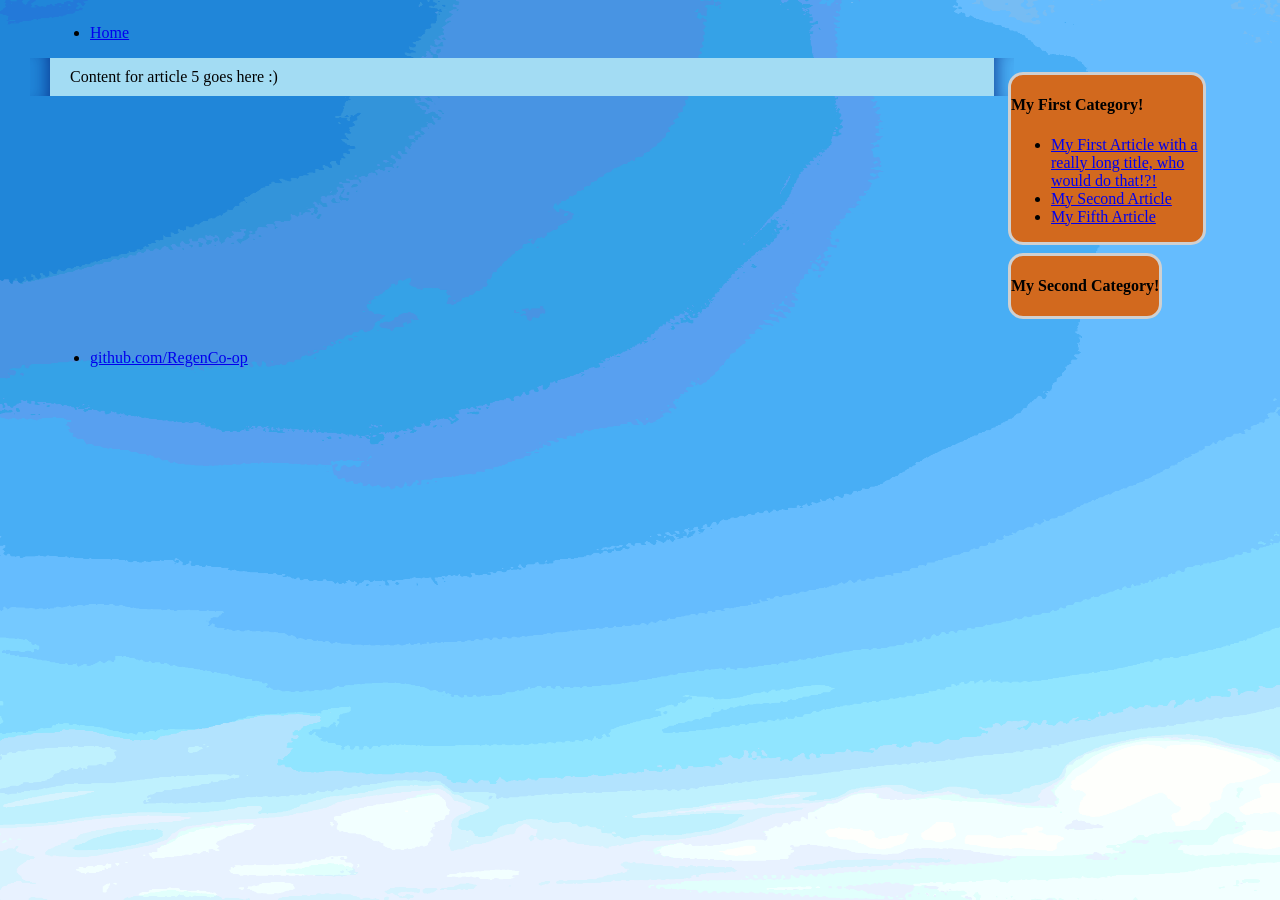
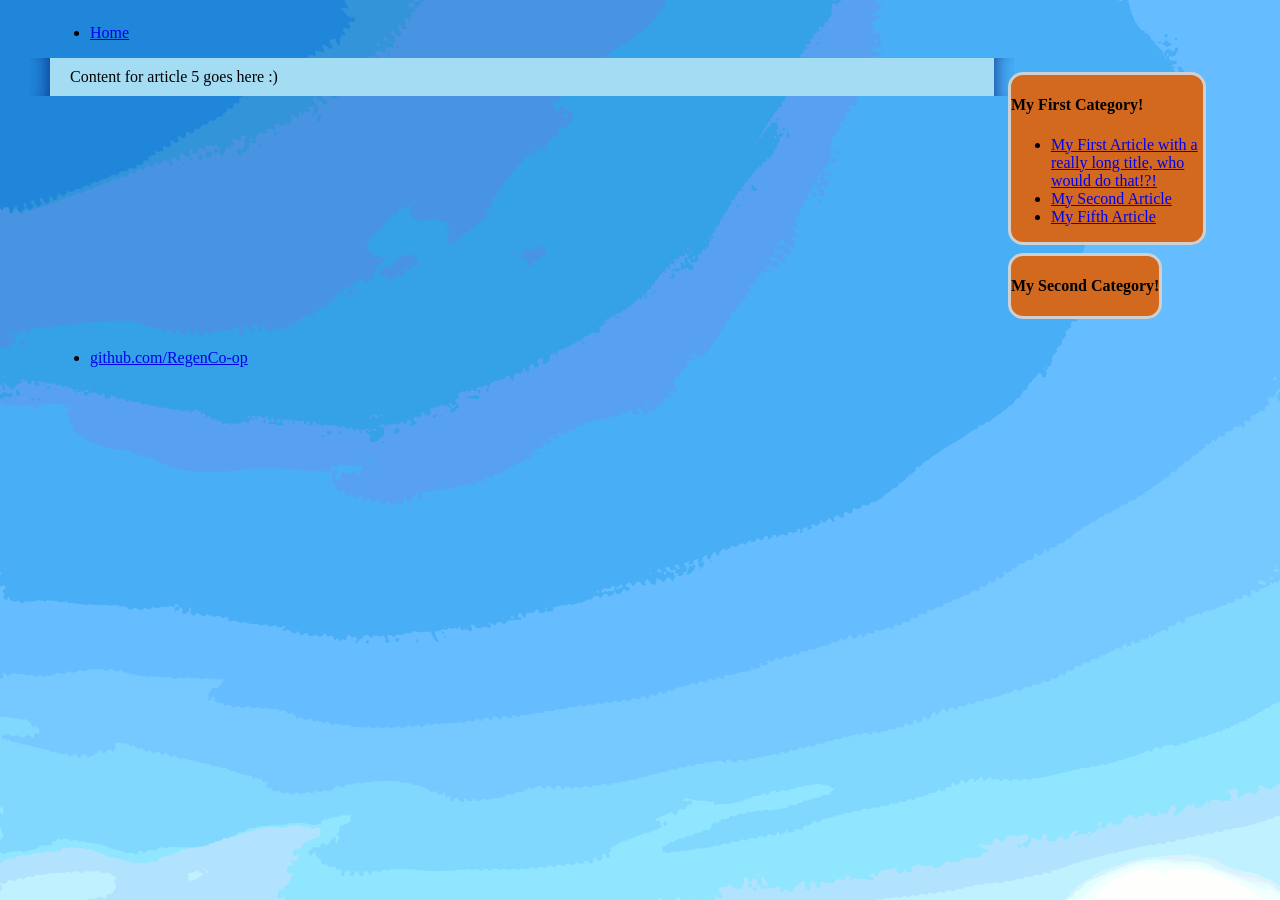
Before and after one commit to joshhennen/RegenCo-op, a Jekyll site: the page built from docs/_articles/test5.html, in a window 1280 px wide. Built offline with Jekyll 4.4.1, drawn with Linux system fonts in a browser that asks for light colours.

Commit message:
fix background

```diff
--- a/docs/_sass/_style.scss
+++ b/docs/_sass/_style.scss
@@ -1,8 +1,11 @@
 /* Background */
 
 html {
-    background: url(/images/sky-bg.png) no-repeat center fixed;
-    background-size: 100% 100%;
+    background: url(/images/sky-bg.png) no-repeat center center fixed;
+  -webkit-background-size: cover;
+  -moz-background-size: cover;
+  -o-background-size: cover;
+  background-size: cover;
 }
 
 
```
